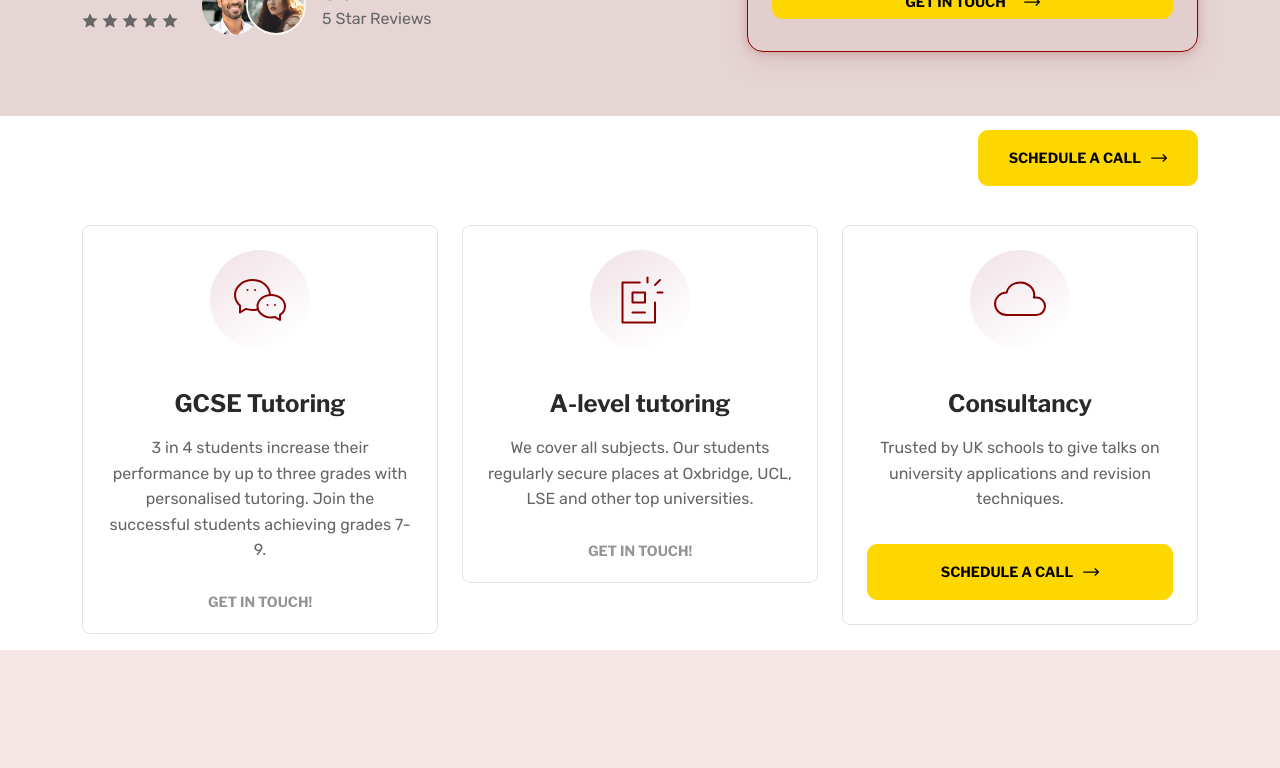
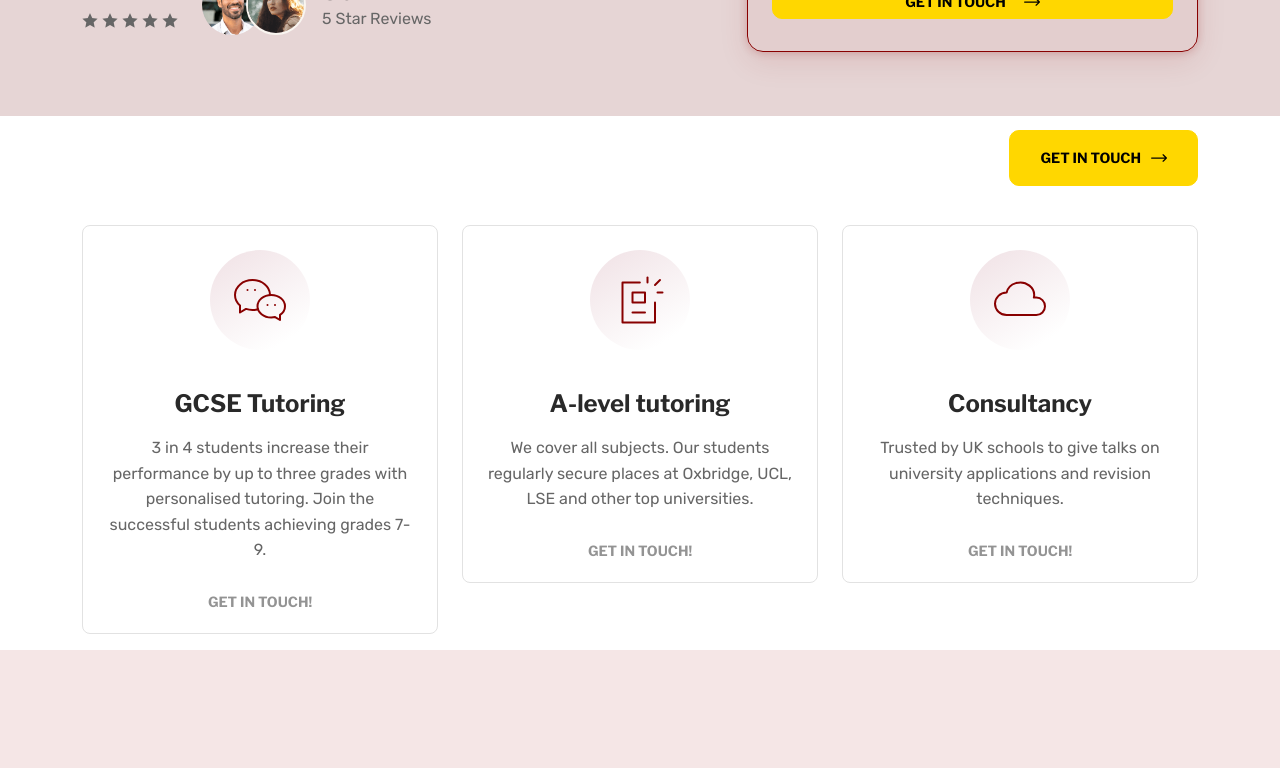
Before and after one commit to Harrygodfrey132/final-landing-page, a Next.js app: page / in a window 1280 px wide. Shown: the part 655-1423 px from the top of the page. Built offline with nearby package versions, Linux system fonts and the light colour scheme.

Commit message:
Update Section3 with new content and styling

```diff
--- a/components/sections/home/Section3.tsx
+++ b/components/sections/home/Section3.tsx
@@ -13,8 +13,8 @@ export default function Section3() {
                                 Join hundreds who improved by 2+ grades. <br/>
                                 Book your free consultation today!
                                 </h4>
-                                <Link href="https://www.cal.com/thedegreegap" className="btn btn-outline-secondary" style={{ backgroundColor: '#FFD700', color: '#000', borderColor: '#FFD700' }}>
-                                    <span>schedule a call</span>
+                                <Link href="tel:+447986965776" className="btn btn-outline-secondary" style={{ backgroundColor: '#FFD700', color: '#000', borderColor: '#FFD700' }}>
+                                    <span>get in touch</span>
                                     <svg xmlns="http://www.w3.org/2000/svg" width={16} height={16} viewBox="0 0 16 16" fill="none">
                                         <g clipPath="url(#clip0_816_117)">
                                             <path d="M15.8167 7.55759C15.8165 7.5574 15.8163 7.55719 15.8161 7.557L12.5504 4.307C12.3057 4.06353 11.91 4.06444 11.6665 4.30912C11.423 4.55378 11.4239 4.9495 11.6686 5.193L13.8612 7.375H0.625C0.279813 7.375 0 7.65481 0 8C0 8.34519 0.279813 8.625 0.625 8.625H13.8612L11.6686 10.807C11.4239 11.0505 11.423 11.4462 11.6665 11.6909C11.91 11.9356 12.3058 11.9364 12.5504 11.693L15.8162 8.443C15.8163 8.44281 15.8165 8.44259 15.8167 8.4424C16.0615 8.19809 16.0607 7.80109 15.8167 7.55759Z" fill="#000000" />
@@ -87,13 +87,8 @@ export default function Section3() {
                                 </div>
                                 <h6 className="mt-6 mb-3">Consultancy</h6>
                                 <p className="mb-5">Trusted by UK schools to give talks on university applications and revision techniques.</p>
-                                <Link href="https://www.cal.com/thedegreegap" className="btn btn-outline-secondary" style={{ backgroundColor: '#FFD700', color: '#000', borderColor: '#FFD700' }}>
-                                    <span>schedule a call</span>
-                                    <svg xmlns="http://www.w3.org/2000/svg" width={16} height={16} viewBox="0 0 16 16" fill="none">
-                                        <g clipPath="url(#clip0_816_117)">
-                                            <path d="M15.8167 7.55759C15.8165 7.5574 15.8163 7.55719 15.8161 7.557L12.5504 4.307C12.3057 4.06353 11.91 4.06444 11.6665 4.30912C11.423 4.55378 11.4239 4.9495 11.6686 5.193L13.8612 7.375H0.625C0.279813 7.375 0 7.65481 0 8C0 8.34519 0.279813 8.625 0.625 8.625H13.8612L11.6686 10.807C11.4239 11.0505 11.423 11.4462 11.6665 11.6909C11.91 11.9356 12.3058 11.9364 12.5504 11.693L15.8162 8.443C15.8163 8.44281 15.8165 8.44259 15.8167 8.4424C16.0615 8.19809 16.0607 7.80109 15.8167 7.55759Z" fill="#000000" />
-                                        </g>
-                                    </svg>
+                                <Link href="https://cal.com/astrax" className="link text-uppercase btn-text" >
+                                    Get in touch!
                                 </Link>
                             </div>
                         </div>
```
